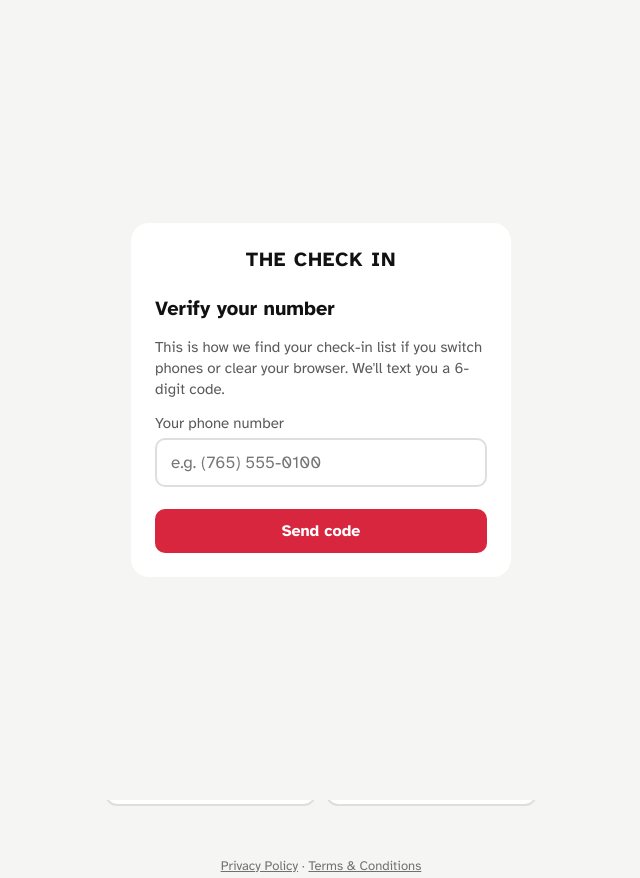
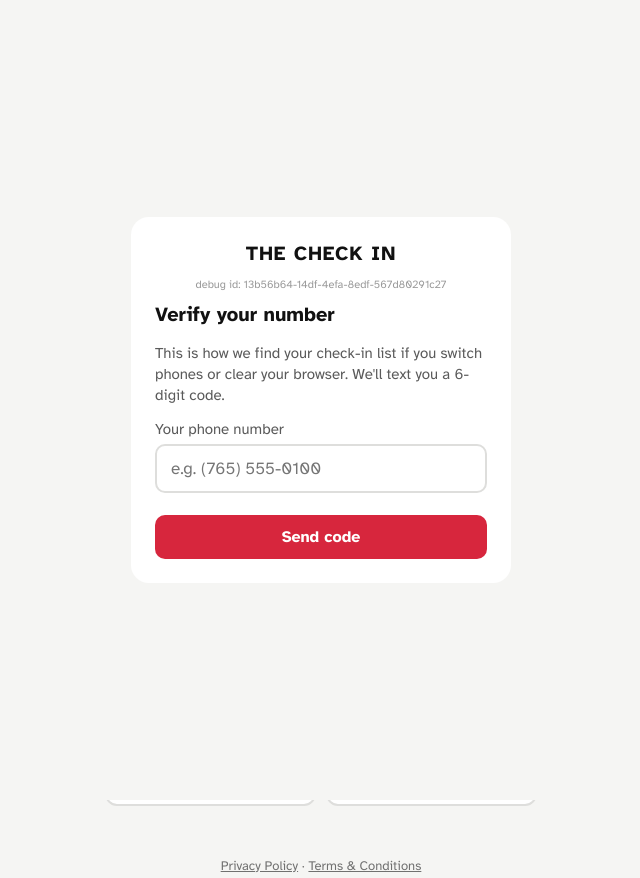
Before and after one commit to TheheckIn/the-check-in, a website: page index.html in a window 1280 px wide. Shown: the whole page, without its empty margins (319-959 px from the left). Drawn offline with Linux system fonts and the light colour scheme.

Commit message:
Update index.html

```diff
--- a/index.html
+++ b/index.html
@@ -539,6 +539,7 @@
 <div class="verify-overlay" id="verifyOverlay">
   <div class="modal">
     <div class="verify-brand">THE CHECK IN</div>
+    <p style="text-align:center; font-size:11px; color:#999; word-break:break-all; margin-top:-12px;">debug id: <span id="debugUserId"></span></p>
 
     <!-- Step 1: enter phone -->
     <div class="verify-step active" id="verifyStepPhone">
@@ -620,6 +621,8 @@
   }
 
   function showVerifyGate() {
+    const debugEl = document.getElementById('debugUserId');
+    if (debugEl) debugEl.textContent = userId;
     verifyOverlay.classList.add('show');
   }
 
```
